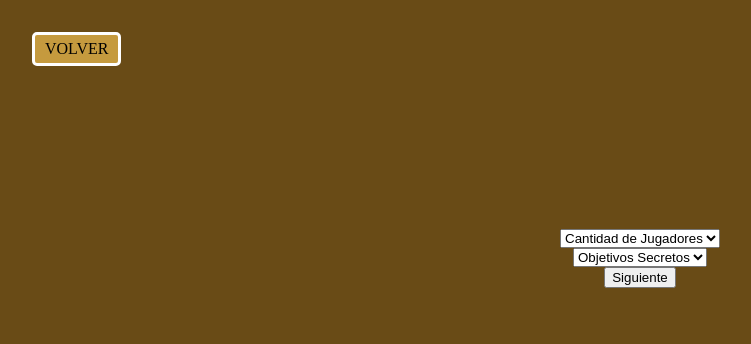
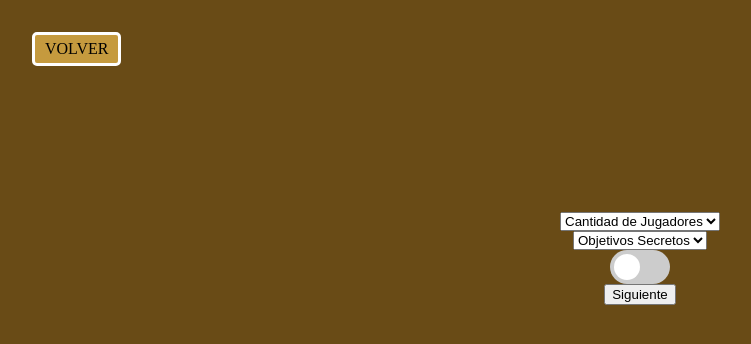
Before and after one commit to 3-TIC-ORT/proyecto-t-e-g-digital, a website: page Front-end/PREPARACION/prep.html in a window 1280 px wide. Shown: the whole page, without its empty margins (0-751 px from the left). Drawn offline with Linux system fonts and the light colour scheme.

Commit message:
switch PREPARACION buscado en google

```diff
--- a/Front-end/PREPARACION/prep.css
+++ b/Front-end/PREPARACION/prep.css
@@ -31,3 +31,51 @@ a {
     font-style: normal;
     text-decoration: none;
     }
+
+/* Estilos generales para el contenedor */
+.switch-button {
+    position: relative; /* Para posicionar elementos hijos */
+    display: inline-block;
+    width: 60px; /* Ancho de la barra */
+    height: 34px; /* Alto de la barra */
+  }
+
+  /* Ocultar el checkbox */
+  .switch-button__checkbox {
+    display: none;
+  }
+
+  /* Estilizar el fondo del interruptor (la barra) */
+  .switch-button__label {
+    position: absolute;
+    cursor: pointer;
+    top: 0;
+    left: 0;
+    right: 0;
+    bottom: 0;
+    background-color: #ccc; /* Color de fondo en OFF */
+    border-radius: 34px; /* Bordes redondeados para la barra */
+    transition: .4s; /* Transición suave del color */
+  }
+
+  /* Crear la bola (el círculo que se desliza) */
+  .switch-button__label::before {
+    content: '';
+    position: absolute;
+    height: 26px;
+    width: 26px;
+    left: 4px;
+    bottom: 4px;
+    background-color: white; /* Color de la bola */
+    border-radius: 50%;
+    transition: .4s; /* Transición suave de la posición */
+  }
+
+  /* Cambiar los estilos cuando el checkbox está checked */
+  .switch-button__checkbox:checked + .switch-button__label {
+    background-color: #2196F3; /* Color de fondo en ON */
+  }
+
+  .switch-button__checkbox:checked + .switch-button__label::before {
+    transform: translateX(26px); /* Mover la bola a la derecha */
+  }
--- a/Front-end/PREPARACION/prep.html
+++ b/Front-end/PREPARACION/prep.html
@@ -24,6 +24,10 @@
     <option value="1">NO</option>
     <option value="2">SÍ</option>
     </select>
+    <div class="switch-button">
+        <input type="checkbox" id="switch-label" class="switch-button__checkbox">
+        <label for="switch-label" class="switch-button__label"></label>
+      </div>
 
     <button id="gameready">Siguiente</button>
 </body>
```
